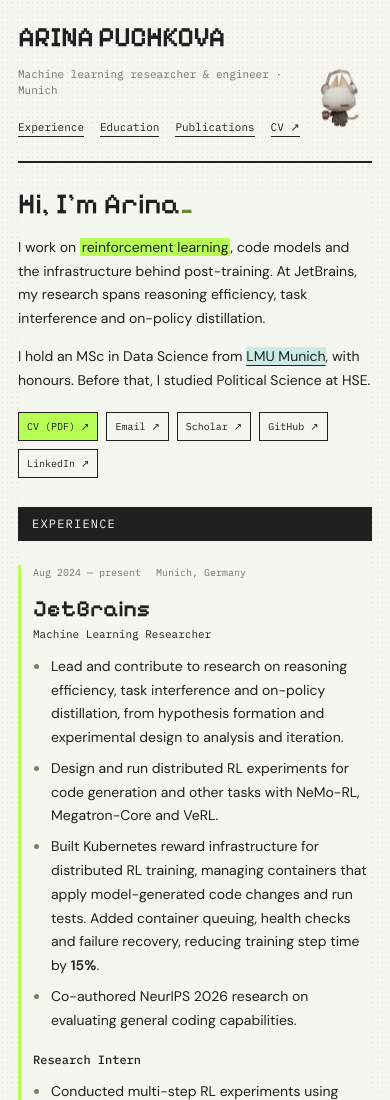
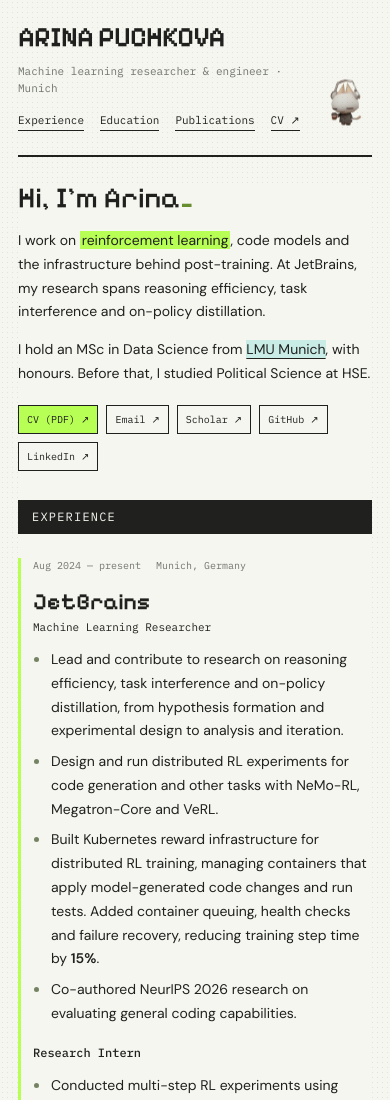
Before and after one commit to rinapch/rinapch.github.io, a plain HTML site: page index.html in a window 390 px wide. Shown: the top 1100 px of the page. Drawn offline with Linux system fonts and the light colour scheme.

Commit message:
Fix mascot size and header layout

```diff
--- a/style.css
+++ b/style.css
@@ -8,7 +8,7 @@ a { color: inherit; text-underline-offset: 4px; text-decoration-thickness: 1px;
 a:hover { background: var(--green); }
 a:focus-visible, select:focus-visible { outline: 3px solid var(--pink); outline-offset: 4px; }
 .site-header, main, footer { width: min(100%, 820px); margin-inline: auto; }
-.site-header { position: relative; padding-right: 105px; display: flex; align-items: flex-end; justify-content: space-between; gap: 25px; border-bottom: 2px solid var(--ink); padding: 0 105px 24px 0; margin-bottom: 38px; }
+.site-header { display: grid; grid-template-columns: minmax(0, 1fr) auto 68px; align-items: end; gap: 20px; border-bottom: 2px solid var(--ink); padding: 0 0 24px; margin-bottom: 38px; }
 .wordmark { font: 600 clamp(28px, 4vw, 48px)/1 'Pixelify Sans', monospace; text-decoration: none; letter-spacing: -.025em; }
 .wordmark span { display: block; font: 11px/1.5 'IBM Plex Mono', monospace; color: var(--muted); letter-spacing: 0; margin-top: 12px; }
 nav { display: flex; gap: 16px; flex-wrap: wrap; font: 11px/1.6 'IBM Plex Mono', monospace; }
@@ -53,7 +53,7 @@ dd { margin: 0; font-size: 13px; }
 footer { display: flex; justify-content: space-between; gap: 20px; border-top: 2px solid var(--ink); padding: 19px 0 25px; margin-top: 38px; font: 10px/1.5 'IBM Plex Mono', monospace; }
 .skip { position: absolute; top: -100px; left: 20px; padding: 10px; background: var(--green); z-index: 5; }
 .skip:focus { top: 10px; }
-.mascot { position: absolute; right: 0; bottom: 16px; width: 88px; height: 99px; padding: 0; border: 0; background: transparent; cursor: pointer; z-index: 3; transform-origin: 50% 90%; animation: cat-sway 4s ease-in-out infinite; }
+.mascot { width: 68px; height: 68px; padding: 0; border: 0; background: transparent; cursor: pointer; transform-origin: 50% 90%; animation: cat-sway 4s ease-in-out infinite; }
 .mascot { mix-blend-mode: multiply; }
 .mascot img { display: block; width: 100%; height: 100%; object-fit: contain; }
 .mascot:hover { background: transparent; }
@@ -64,13 +64,14 @@ footer { display: flex; justify-content: space-between; gap: 20px; border-top: 2
 @media(prefers-reduced-motion:reduce) { .mascot, .mascot.greeting { animation: none; } }
 @media(max-width: 850px) {
   body { padding: 25px 22px 0; }
-  .site-header { display: block; margin-bottom: 26px; }
-  nav { margin-top: 20px; }
+  .site-header { grid-template-columns: minmax(0, 1fr) 60px; margin-bottom: 26px; }
+  .site-header nav { grid-column: 1; margin-top: 0; }
+  .mascot { grid-column: 2; grid-row: 1 / 3; width: 60px; height: 60px; }
 }
 @media(max-width: 650px) {
   body { padding: 23px 18px 0; }
-  .site-header { padding-right: 72px; }
-  .mascot { width: 64px; height: 72px; bottom: 24px; }
+  .site-header { grid-template-columns: minmax(0, 1fr) 52px; gap: 16px; }
+  .mascot { width: 52px; height: 52px; }
   h1 { font-size: 29px; }
   .entry { padding-left: 12px; }
   footer { flex-wrap: wrap; }
```
